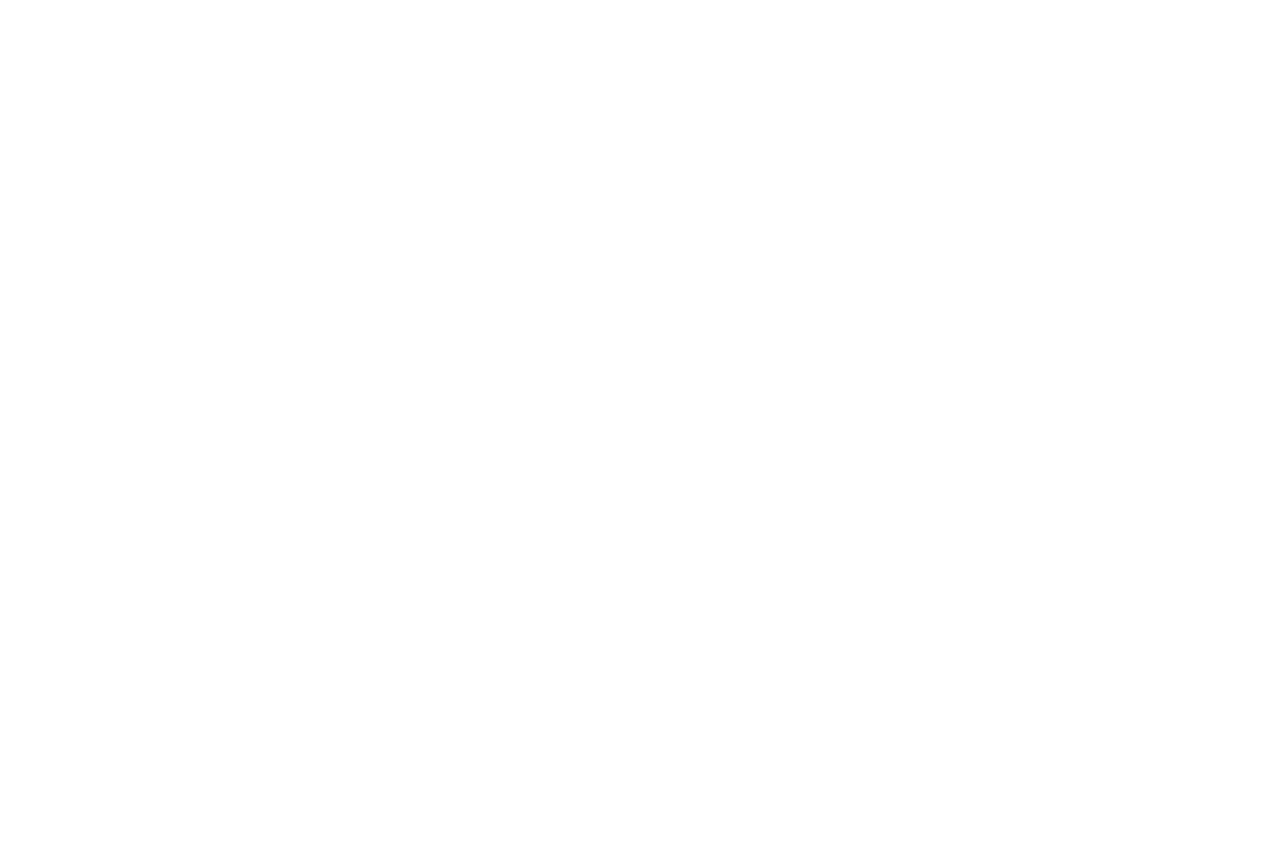
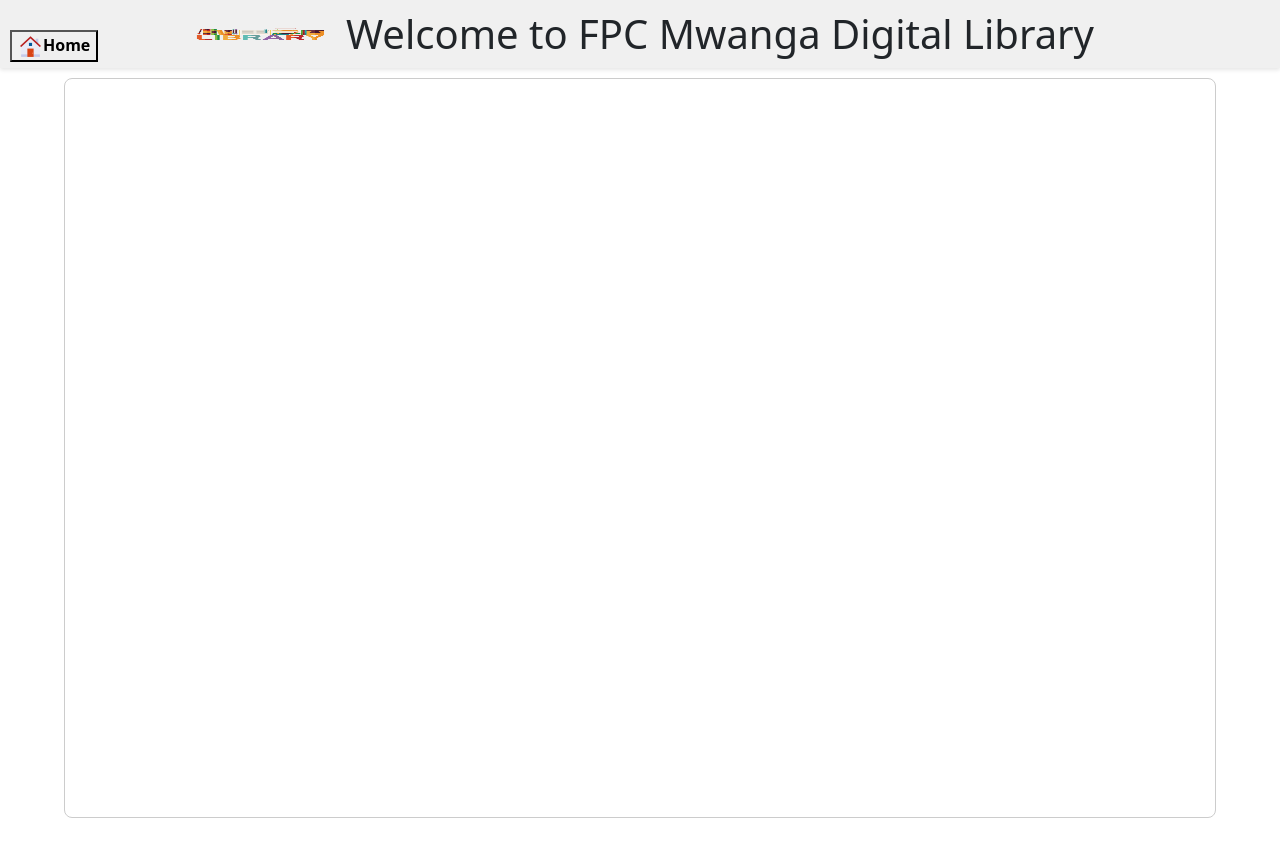
Before and after one commit to dnamkaa/my-open-library, a React (Create React App) app: page /external-read in a window 1280 px wide. Before the commit this address had no page. Shown: the top 856 px of the page. Before the commit the page ends 800 px from the top, so only its background shows below. Built offline with nearby package versions, Linux system fonts and the light colour scheme.

Commit message:
i made iframe

```diff
--- a/src/App.js
+++ b/src/App.js
@@ -6,15 +6,26 @@
 import LocalEbookReader from './components/LocalEbookReader';
 import UploadForm from './components/UploadForm';
 
+import IframeReader from './components/IframeReader';
+import Header from './components/Header';
+
+
 const App = () => {
   return (
     <Router>
+      <div>
+        <Header />
       <Routes>
         <Route path="/" element={<LandingPage />} />
         <Route path="/read/:id" element={<EbookReader />} />
         <Route path="/local-read/:filename" element={<LocalEbookReader />} />
         <Route path="/upload" element={<UploadForm />} />
+
+        <Route path="/read/:bookId" element={<IframeReader />} />
+        <Route path="/local-read/:filename" element={<IframeReader />} />
+        <Route path="/external-read" element={<IframeReader />} />
       </Routes>
+      </div>
     </Router>
   );
 };
--- /dev/null
+++ b/src/components/Header.js
@@ -0,0 +1,29 @@
+// Header.js
+import React from 'react';
+import { useNavigate } from 'react-router-dom';
+import logo from '../library.png';
+import image from '../image.png';
+
+const Header = () => {
+  const navigate = useNavigate();
+
+  const handleHomeButtonClick = () => {
+    navigate('/');
+  };
+
+  return (
+    <header className="header">
+      <button className="home-button" onClick={handleHomeButtonClick}>
+        <img src={image} alt="Home" />
+        <b>Home</b>
+      </button>
+      <div className="logo-heading">
+        <img src={logo} alt="Logo" className="logo" />
+        <h1>Welcome to FPC Mwanga Digital Library</h1>
+      </div>
+
+    </header>
+  );
+};
+
+export default Header;
--- /dev/null
+++ b/src/components/IframeReader.js
@@ -0,0 +1,19 @@
+import React from 'react';
+import { useParams, useLocation } from 'react-router-dom'; // Import useNavigate
+import '../styles/IframeReader.css';
+
+const IframeReader = () => {
+  const { filename, bookId, externalUrl } = useParams();
+  const location = useLocation();
+  const iframeSrc = location.state?.iframeSrc || '';
+
+
+  return (
+    <div className="iframe-reader">
+
+      <iframe src={iframeSrc} title="Book Reader" width="100%" height="100%" frameBorder="0"></iframe>
+    </div>
+  );
+};
+
+export default IframeReader;
--- a/src/components/LandingPage.js
+++ b/src/components/LandingPage.js
@@ -3,7 +3,6 @@
 import { useNavigate } from 'react-router-dom';
 import { fetchEbooks, fetchOpenLibraryBooks } from '../services/api';
 import '../styles/LandingPage.css';
-import logo from '../library.png';
 
 const LandingPage = () => {
   const [localBooks, setLocalBooks] = useState([]);
@@ -29,27 +28,17 @@
 
   const handleReadClick = (bookId, filename, externalUrl) => {
     if (externalUrl) {
-      window.open(externalUrl, '_blank');
+      navigate('/external-read', { state: { iframeSrc: externalUrl } });
     } else if (filename) {
-      navigate(`/local-read/${filename}`);
+      navigate(`/local-read/${filename}`, { state: { iframeSrc: `/path/to/local/books/${filename}` } });
     } else {
-      navigate(`/read/${bookId}`);
+      navigate(`/read/${bookId}`, { state: { iframeSrc: `/path/to/online/books/${bookId}` } });
     }
   };
 
   return (
     <div className="landing-page">
-      <header className="header">
-      <div className="logo-heading">
-      <img src={logo} alt="Logo" className="logo" />
-        <h1>Welcome to Open Library</h1>
-      </div>
-        <div className="header-buttons">
-          <button>Read Free Library Books Online</button>
-          <button>Set a Yearly Reading Goal</button>
-          <button>Keep Track of Your Favorite Books</button>
-        </div>
-      </header>
+
       <section className="book-section">
         <h2>Local Books</h2>
         <div className="book-list">
--- /dev/null
+++ b/src/styles/IframeReader.css
@@ -0,0 +1,61 @@
+/* src/styles/IframeReader.css */
+
+.iframe-reader {
+    width: 100%;
+    height: 100vh;
+    display: flex;
+    flex-direction: column;
+    align-items: center;
+  }
+
+  .iframe-reader iframe {
+    width: 90%;
+    height: calc(100% - 60px); /* Adjust the header height here */
+    border: 1px solid #ccc;
+    border-radius: 8px;
+    margin-top: 10px; /* Adjust spacing from the header */
+  }
+
+  /* Header.css */
+
+  .header {
+    width: 100%;
+    background-color: #f0f0f0;
+    padding: 10px;
+    box-shadow: 0 2px 4px rgba(0, 0, 0, 0.1);
+    display: flex;
+    justify-content: space-between;
+    align-items: center;
+  }
+
+  .logo-heading {
+    display: flex;
+    align-items: center;
+  }
+
+  .logo {
+    height: 30px;
+    margin-right: 10px;
+  }
+
+  .header-buttons {
+    display: flex;
+    margin-top: 20px;
+  }
+
+  .header-buttons button {
+    margin: 0 5px;
+  }
+
+  .home-button {
+    position: fixed;
+    left: 10px;
+    top: 30px; /* Adjust the top position as needed */
+    cursor: pointer;
+    z-index: 999; /* Ensure it's above other content */
+}
+
+.home-button img {
+    height: 25px; /* Decrease the height of the image */
+    width: auto; /* Let the width adjust proportionally */
+  }
```
Also changed, not shown: src/image.png (added).
